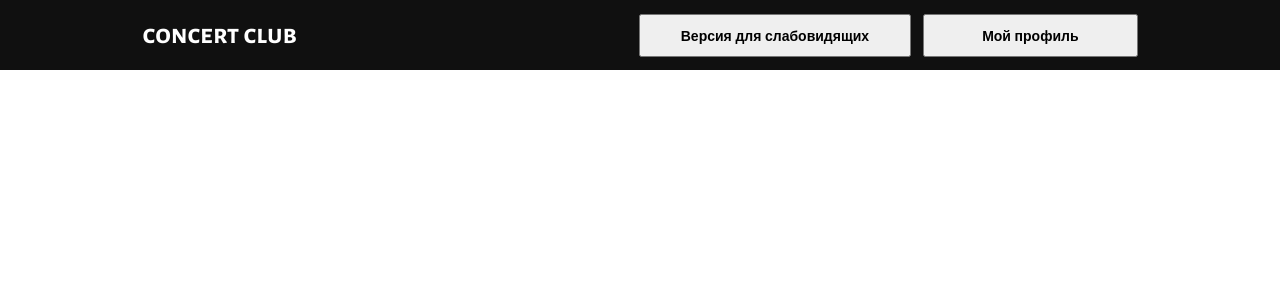
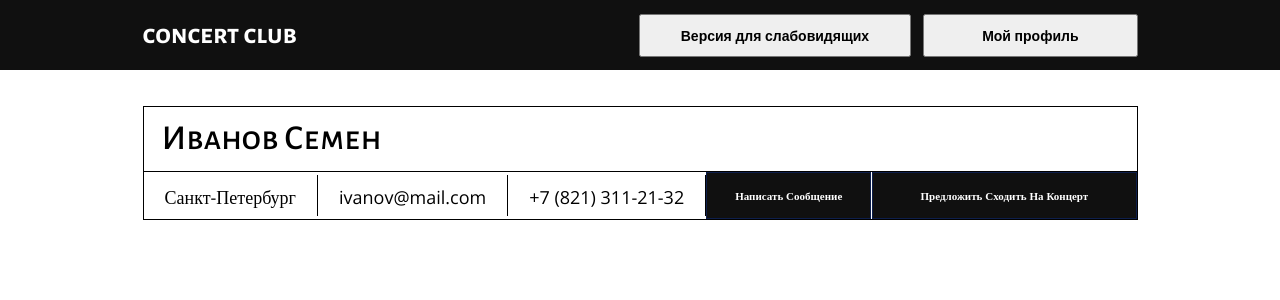
Before and after one commit to shumilina-polina/React-Users, a React (Create React App) app: page /user in a window 1280 px wide. Shown: the top 300 px of the page. Built offline with nearby package versions, Linux system fonts and the light colour scheme.

Commit message:
create: userPage user section

```diff
--- a/src/pages/UserPage/UserPage.module.scss
+++ b/src/pages/UserPage/UserPage.module.scss
@@ -0,0 +1,60 @@
+@import "../../styles/variables.scss";
+
+.user {
+  padding-top: 106px;
+  margin-bottom: 25px;
+
+  .title {
+    border-right: 1px solid rgba(0, 0, 0, 1);
+    border-left: 1px solid rgba(0, 0, 0, 1);
+    border-top: 1px solid rgba(0, 0, 0, 1);
+    font-family: "Alegreya Sans SC";
+    font-style: normal;
+    font-weight: 500;
+    font-size: 35px;
+    line-height: 40px;
+    color: $text-color;
+    padding: 12px 0 12px 18px;
+  }
+  .info {
+    font-family: "Open Sans";
+    font-style: normal;
+    font-weight: 400;
+    font-size: 18px;
+    line-height: 17px;
+    color: $text-color;
+    text-align: center;
+    display: flex;
+    align-items: center;
+    justify-content: flex-start;
+    border: 1px solid rgba(0, 0, 0, 1);
+
+    & span {
+      //   flex-grow: 1;
+      display: inline-block;
+      border-right: 1px solid rgba(0, 0, 0, 1);
+      padding: 14px 21px 10px;
+    }
+    & button {
+      //   width: min-content;
+      padding: 15px 0px;
+      background: $primary-color;
+      border: 1px solid #0d1e4b;
+      font-family: "Open Sans";
+      font-style: normal;
+      font-weight: 600;
+      font-size: 11px;
+      line-height: 15px;
+      text-transform: capitalize;
+      color: $secondary-color;
+
+      &:first-of-type {
+        padding: 15px 28px;
+        margin-right: 1px;
+      }
+      &:last-of-type {
+        flex-grow: 1;
+      }
+    }
+  }
+}
--- a/src/pages/UserPage/UserPage.tsx
+++ b/src/pages/UserPage/UserPage.tsx
@@ -1,5 +1,20 @@
 import s from "./UserPage.module.scss";
 
 export const UserPage = () => {
-  return <div>UserPage</div>;
+  return (
+    <>
+      <div className="container">
+        <section className={s.user}>
+          <h2 className={s.title}>Иванов Семен</h2>
+          <div className={s.info}>
+            <span>Санкт-Петербург</span>
+            <span>ivanov@mail.com</span>
+            <span>+7 (821) 311-21-32</span>
+            <button className={s.message}>Написать сообщение</button>
+            <button className={s.offer}>Предложить сходить на концерт</button>
+          </div>
+        </section>
+      </div>
+    </>
+  );
 };
--- a/src/styles/index.scss
+++ b/src/styles/index.scss
@@ -21,7 +21,7 @@ button {
   outline: none;
   cursor: pointer;
   box-shadow: none;
-  transition: box-shadow 0.2s ease;
+  transition: box-shadow 0.2s ease, opacity 0.2s ease;
   &:hover {
     box-shadow: 3px 4px 8px rgba(0, 0, 0, 0.3);
   }
```
